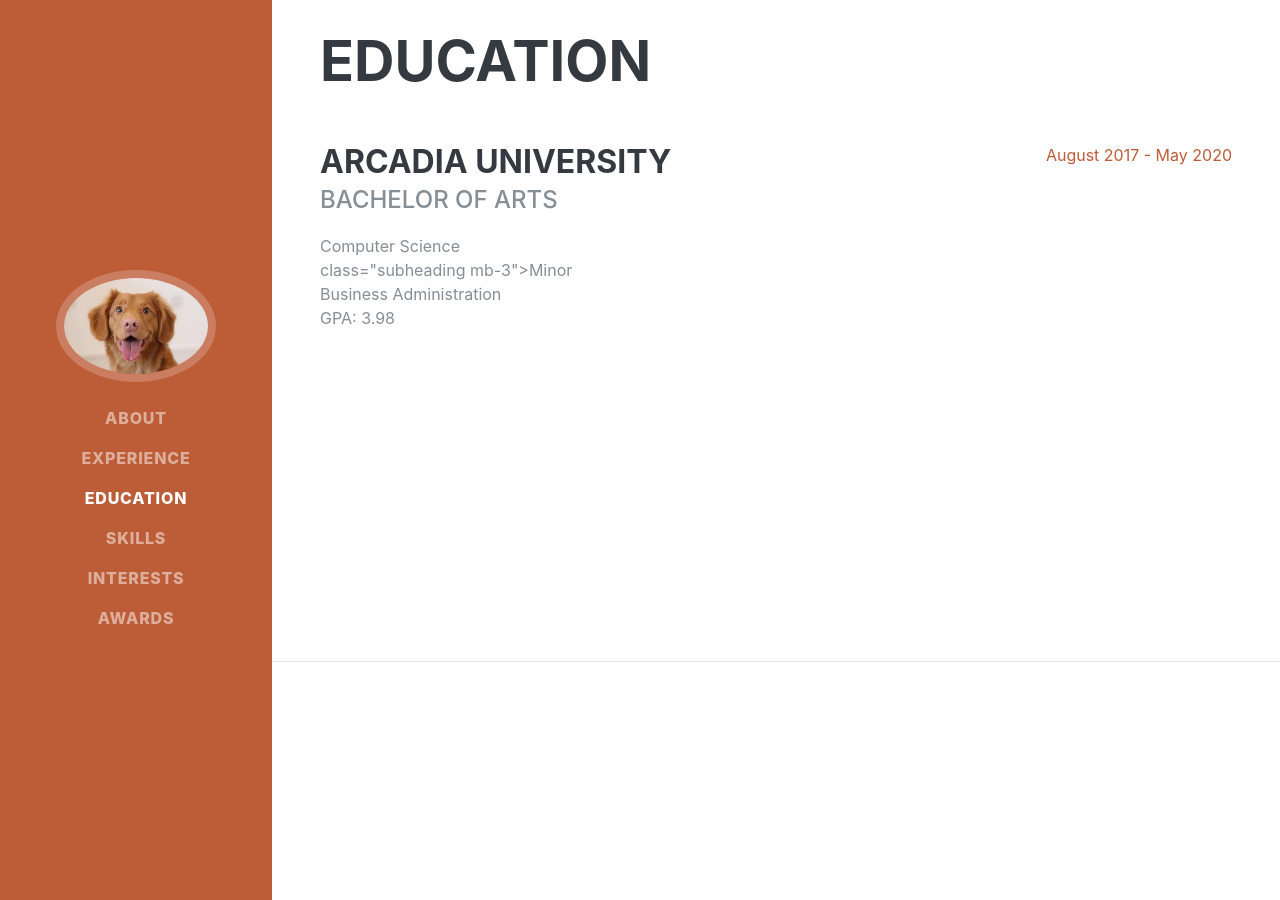
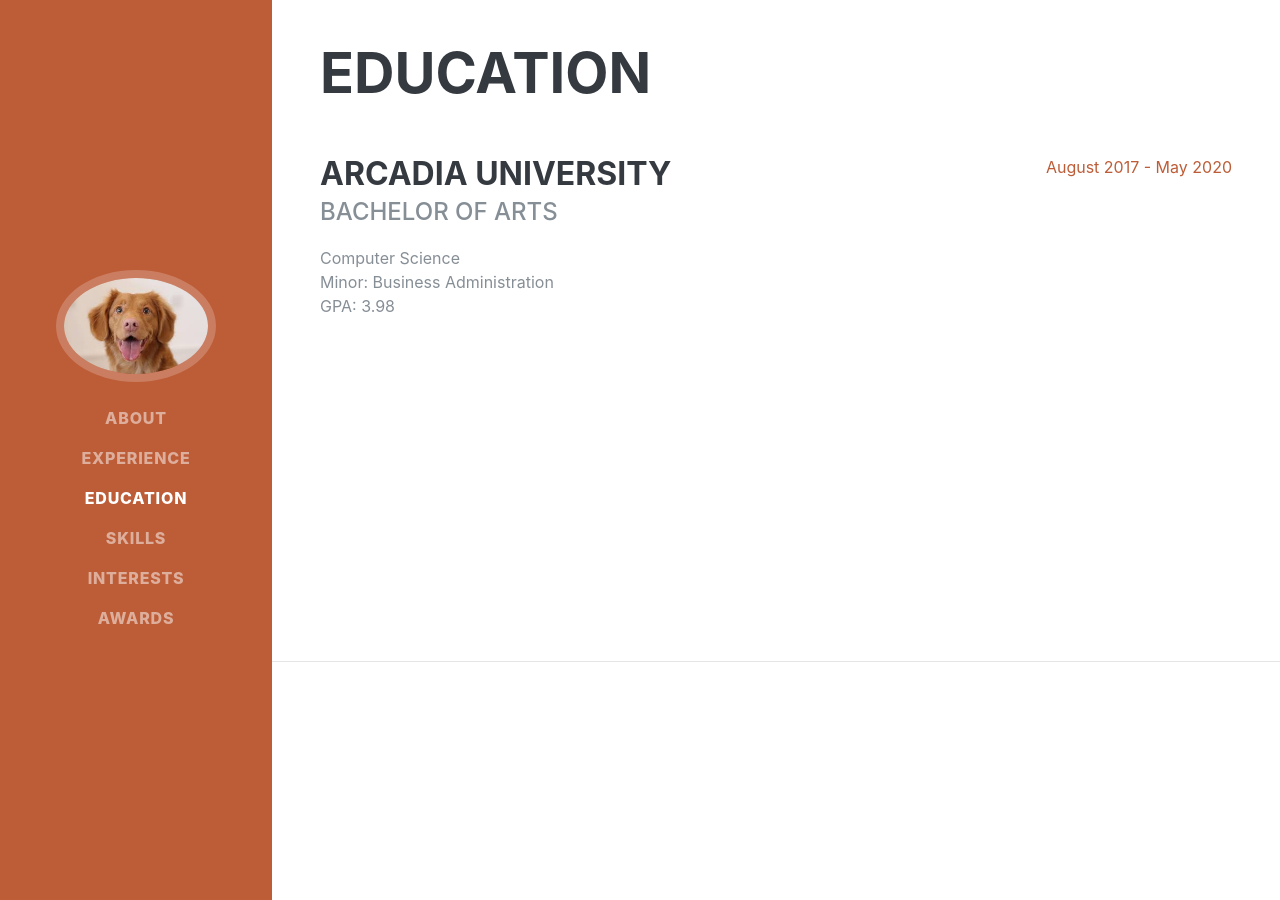
Before and after one commit to jrohrbach20/jrohrbach20.github.io, a Jekyll site: the page built from index.html, in a window 1280 px wide and 900 px high, scrolled down 2041 px. Built offline with Jekyll 4.4.1, drawn with Linux system fonts in a browser that asks for light colours; some web fonts are replaced.

Commit message:
Update education

```diff
--- a/_includes/education.html
+++ b/_includes/education.html
@@ -7,8 +7,7 @@
             <h3 class="mb-0">Arcadia University</h3>
             <div class="subheading mb-3">Bachelor of Arts</div>
             <div>Computer Science </div>
-            <div> class="subheading mb-3">Minor </div>
-            <div>Business Administration</div>
+            <div>Minor: Business Administration</div>
             <p>GPA: 3.98</p>
           </div>
           <div class="resume-date text-md-right">
```
